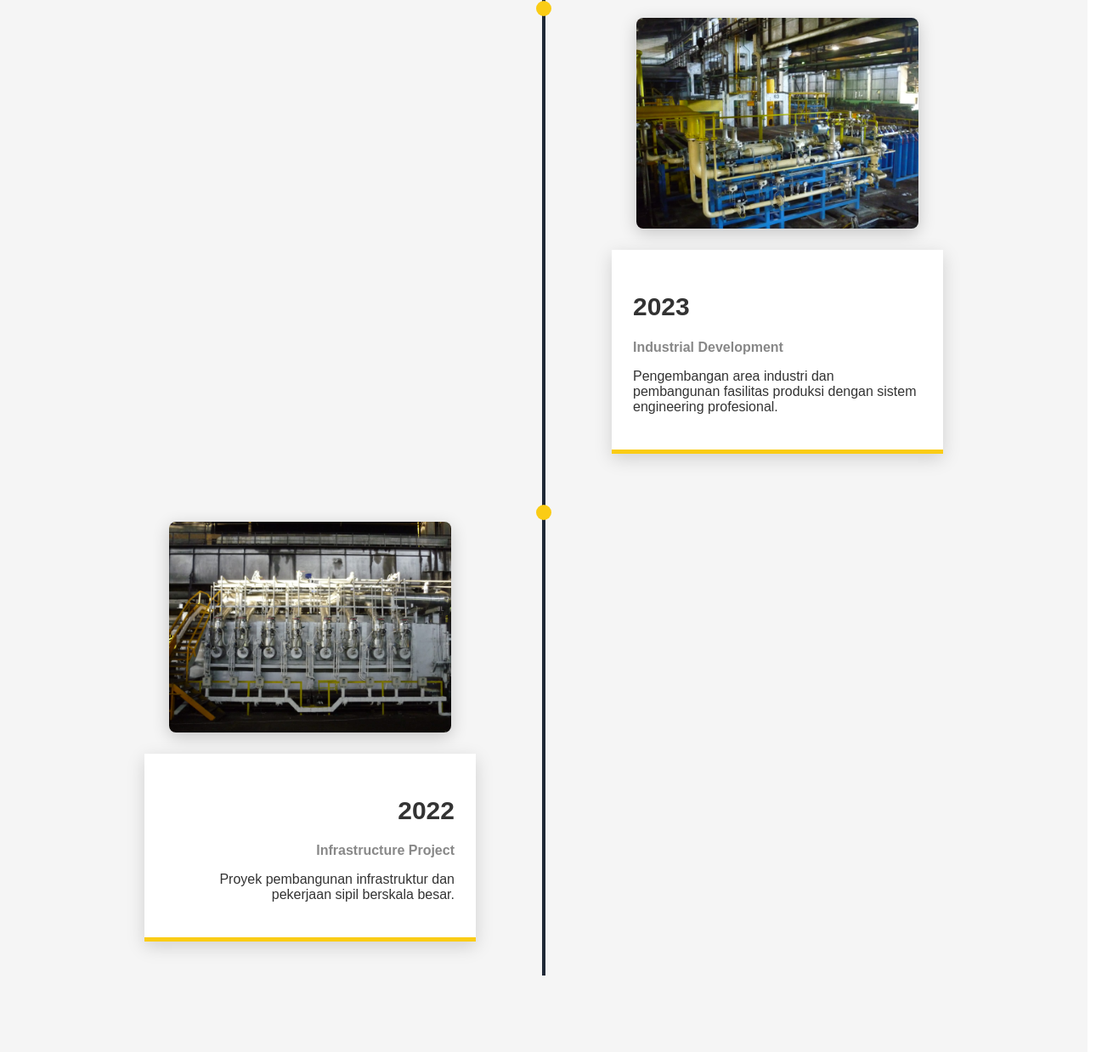
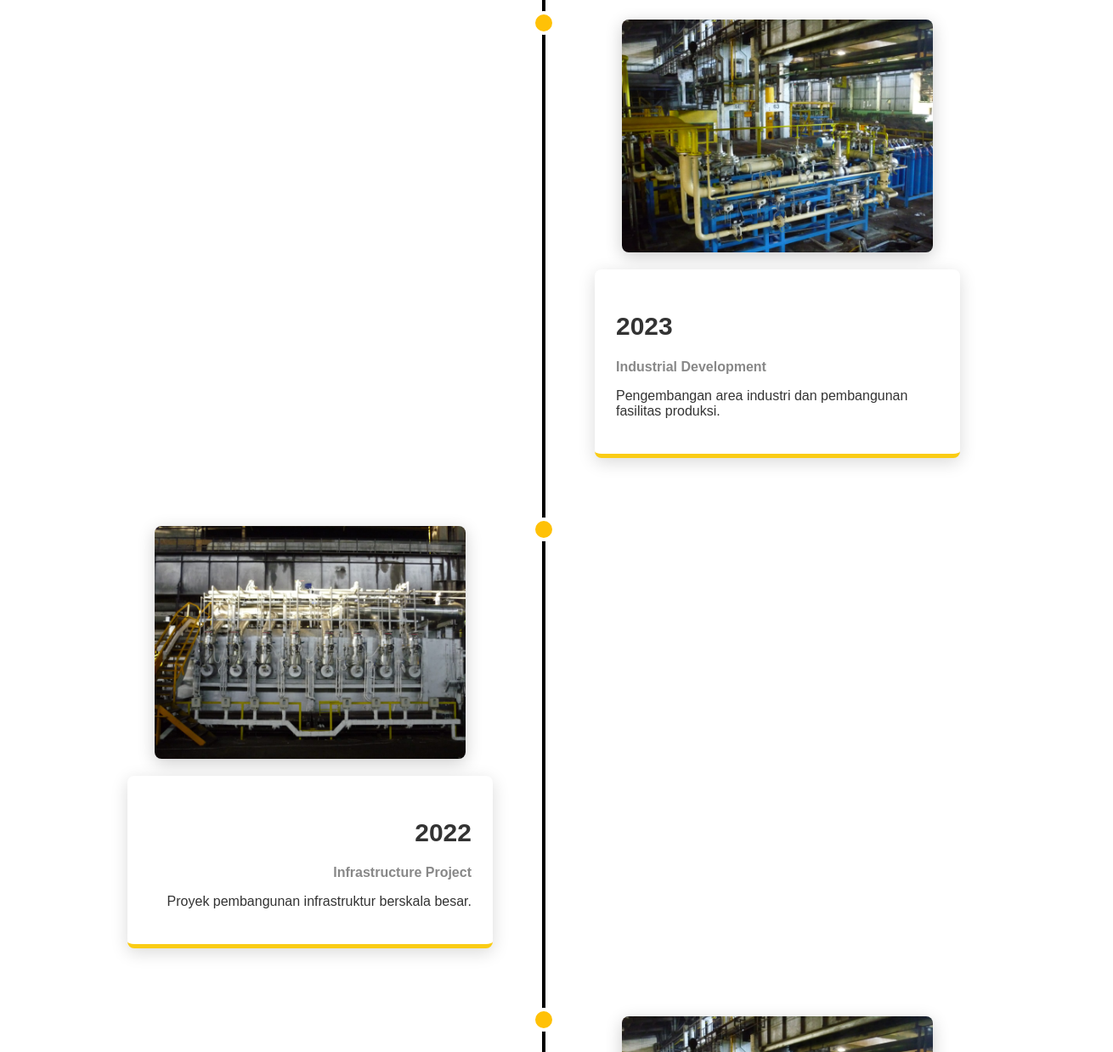
Before and after one commit to permataprimaindonusa47-creator/permataprimaindonusa, a plain HTML site: page project.html in a window 1280 px wide. Shown: the part 1562-2800 px from the top of the page at 85% size, 1310 px wide, since content can reach past the window. Drawn offline with Linux system fonts and the light colour scheme.

Commit message:
Add files via upload

```diff
--- a/project.html
+++ b/project.html
@@ -64,7 +64,10 @@
 <div class="timeline">
 
 <!-- PROJECT 1 -->
-<div class="timeline-item left">
+<div class="timeline-item left reveal left">
+
+    <div class="timeline-dot"></div>
+
     <img src="images/op1.jpg">
 
     <div class="timeline-content">
@@ -72,38 +75,58 @@
         <h4>Road Construction Project</h4>
         <p>
         Pekerjaan pembangunan jalan dan pemadatan tanah
-menggunakan alat berat modern dengan standar
-konstruksi nasional.
+        menggunakan alat berat modern.
         </p>
     </div>
 
 </div>
 
 <!-- PROJECT 2 -->
-<div class="timeline-item right">
+<div class="timeline-item right reveal right">
+
+    <div class="timeline-dot"></div>
+
     <img src="images/op2.jpeg">
 
     <div class="timeline-content">
         <h2>2023</h2>
         <h4>Industrial Development</h4>
         <p>
-Pengembangan area industri dan pembangunan fasilitas
-produksi dengan sistem engineering profesional.
+        Pengembangan area industri dan pembangunan fasilitas produksi.
         </p>
     </div>
 
 </div>
 
 <!-- PROJECT 3 -->
-<div class="timeline-item left">
+<div class="timeline-item left reveal left">
+
+    <div class="timeline-dot"></div>
+
     <img src="images/op3.jpeg">
 
     <div class="timeline-content">
         <h2>2022</h2>
         <h4>Infrastructure Project</h4>
         <p>
-Proyek pembangunan infrastruktur dan pekerjaan
-sipil berskala besar.
+        Proyek pembangunan infrastruktur berskala besar.
+        </p>
+    </div>
+
+</div>
+
+<!-- PROJECT 4 -->
+<div class="timeline-item right reveal right">
+
+    <div class="timeline-dot"></div>
+
+    <img src="images/op2.jpeg">
+
+    <div class="timeline-content">
+        <h2>2020</h2>
+        <h4>Industrial Development</h4>
+        <p>
+        Pengembangan fasilitas produksi industrial.
         </p>
     </div>
 
@@ -175,5 +198,24 @@
 
 <script src="script.js"></script>
 
+<script>
+function revealOnScroll(){
+
+const reveals = document.querySelectorAll(".reveal");
+
+reveals.forEach((element)=>{
+const windowHeight = window.innerHeight;
+const elementTop = element.getBoundingClientRect().top;
+
+if(elementTop < windowHeight - 100){
+element.classList.add("active");
+}
+});
+
+}
+
+window.addEventListener("scroll", revealOnScroll);
+</script>
+
 </body>
 </html>
--- a/style.css
+++ b/style.css
@@ -6,12 +6,8 @@
 display:flex;
 flex-direction:column;
 min-height:100vh;
-font-family:Arial;
+font-family:'Poppins',sans-serif;
 margin:0;
-background-image:url("images/ep.jpg") no-repeat center center;
-background-size:cover;
-background-position:center;
-font-family:'Poppins',sans-serif;
 color:#333;
 }
 
@@ -25,18 +21,6 @@
 display:flex;
 align-items:center;
 gap:10px;
-}
-
-.logo img{
-height:45px;
-}
-
-header{
-background:#0f172a;
-color:rgb(75, 53, 53);
-position:fixed;
-width:100%;
-z-index:1000;
 }
 
 nav a{
@@ -470,16 +454,21 @@
 margin:auto;
 }
 
-.timeline::after{
-content:'';
-position:absolute;
-width:4px;
-background:#1f2937;
-top:0;
-bottom:0;
-left:50%;
-transform:translateX(-50%);
+.timeline-dot {
+    position: absolute;
+    left: 50%;
+    transform: translateX(-50%);
+
+    width: 18px;
+    height: 18px;
+    background: yellow;
+    border-radius: 50%;
+    border: 3px solid black;
+
+    z-index: 999;   /* PALING DEPAN */
 }
+
+
 
 .timeline-item{
 position:relative;
@@ -523,16 +512,9 @@
 margin-bottom:10px;
 }
 
-.timeline-item::after{
-content:'';
-position:absolute;
-width:18px;
-height:18px;
-right:-9px;
-background:#facc15;
-border-radius:50%;
-top:20px;
-z-index:1;
+.timeline-item.right::after{
+left:0;
+transform:translateX(-50%);
 }
 
 .timeline-item.right::after{
@@ -540,10 +522,6 @@
 }
 
 @media(max-width:768px){
-
-.timeline::after{
-left:20px;
-}
 
 .timeline-item{
 width:100%;
@@ -554,52 +532,65 @@
 .timeline-item.right{
 left:0;
 }
-
-.timeline-item::after{
-left:11px;
 }
 
+/* SECTION OUR PROJECT */
+.our-project {
+    padding: 80px 0;
+    background: transparent;
 }
 
-/* OUR PROJECT */
-.our-project{
-padding:70px 5%;
-background:#f4f6f9;
-text-align:center;
+/* TIMELINE */
+.timeline {
+    position: relative;
+    max-width: 1200px;
+    margin: auto;
 }
 
-/* GRID */
-.project-wrapper{
-display:grid;
-grid-template-columns:repeat(auto-fit,minmax(300px,1fr));
-gap:30px;
+
+/* ITEM */
+.timeline-item {
+    position: relative;
+    width: 50%;
+    padding: 20px 40px;
+    box-sizing: border-box;
 }
 
-/* CARD PROJECT */
-.project-item{
-background:#fff;
-border-radius:10px;
-overflow:hidden;
-box-shadow:0 5px 15px rgba(0,0,0,0.1);
-transition:0.3s;
+/* ITEM KIRI */
+.timeline-item.left {
+    left: 0;
+    text-align: right;
 }
 
-/* HOVER EFFECT */
-.project-item:hover{
-transform:translateY(-8px);
+/* ITEM KANAN */
+.timeline-item.right {
+    left: 50%;
 }
 
-/* GAMBAR */
-.project-item img{
-width:100%;
-height:220px;        /* ukuran ideal */
-object-fit:cover;    /* supaya tidak gepeng */
+/* DOT KUNING */
+.timeline-dot {
+    position: absolute;
+    top: 30px;
+    left: 100%;
+    transform: translateX(-50%);
+    width: 18px;
+    height: 18px;
+    background: yellow;
+    border-radius: 50%;
+    border: 3px solid black;
+    z-index: 999;
 }
 
-/* JUDUL */
-.project-item h3{
-padding:15px;
-font-size:18px;
+/* DOT POSISI KANAN */
+.timeline-item.right .timeline-dot {
+    left: 0;
+}
+
+/* KOTAK CONTENT */
+.timeline-content {
+    background: rgba(255,255,255,0.9);
+    padding: 20px;
+    border-radius: 8px;
 }
 
 .timeline{
@@ -616,6 +607,10 @@
 border-radius:10px;
 display:block;
 margin:0 auto;
+}
+.timeline-item {
+    position: relative;
+    z-index: 5;
 }
 
 .timeline-content{
@@ -638,11 +633,11 @@
 margin-top:25px;
 box-shadow:0 6px 20px rgba(0,0,0,0.15);
 }
+.timeline {
+    position: relative;
+}
+
 @media(max-width:768px){
-
-.timeline::after{
-left:20px;
-}
 
 .timeline-item{
 width:100%;
@@ -654,4 +649,124 @@
 left:0;
 }
 
+/* BACKGROUND KHUSUS HOME */
+.home-page{
+background:url("images/ep.jpg") center center / cover no-repeat fixed;
 }
+
+/* HALAMAN SELAIN HOME */
+body:not(.home-page){
+background:#f5f7fa;
+}
+}
+/* ===== SCROLL ANIMATION ===== */
+
+.reveal{
+opacity:0;
+transform:translateY(60px);
+transition:all 0.8s ease;
+}
+
+/* dari kiri */
+.reveal.left{
+transform:translateX(-120px);
+}
+
+/* dari kanan */
+.reveal.right{
+transform:translateX(120px);
+}
+
+/* saat muncul */
+.reveal.active{
+opacity:1;
+transform:translateX(0);
+}
+/* REMOVE WHITE BACKGROUND PROJECT */
+.projects,
+.our-project,
+.project-section,
+.project-area{
+background:transparent !important;
+}
+
+.timeline{
+    position:relative;
+}
+
+.timeline-item{
+    position:relative;
+}
+
+
+/* ========================= */
+/* TIMELINE FINAL CLEAN */
+/* ========================= */
+
+.timeline{
+position:relative;
+max-width:1100px;
+margin:auto;
+}
+
+/* GARIS TENGAH */
+.timeline::before{
+content:"";
+position:absolute;
+width:4px;
+background:black;
+top:0;
+bottom:0;
+left:50%;
+transform:translateX(-50%);
+z-index:1;
+}
+
+/* ITEM */
+.timeline-item{
+position:relative;
+width:50%;
+padding:40px 60px;
+box-sizing:border-box;
+z-index:2;
+}
+
+/* KIRI */
+.timeline-item.left{
+left:0;
+text-align:right;
+}
+
+/* KANAN */
+.timeline-item.right{
+left:50%;
+text-align:left;
+}
+
+/* DOT KUNING */
+.timeline-dot{
+position:absolute;
+top:30px;
+left:100%;
+transform:translateX(-50%);
+width:20px;
+height:20px;
+background:#ffc107;
+border-radius:50%;
+border:4px solid #fff;
+z-index:9999;
+}
+
+/* DOT KANAN */
+.timeline-item.right .timeline-dot{
+left:0;
+}
+
+/* CONTENT */
+.timeline-content{
+background:#fff;
+padding:25px;
+margin-top:20px;
+border-radius:8px;
+box-shadow:0 5px 20px rgba(0,0,0,0.15);
+}
```
Also changed, not shown: index.html (+2 -2 lines). Lines whose indentation alone changed are shown as unchanged.
